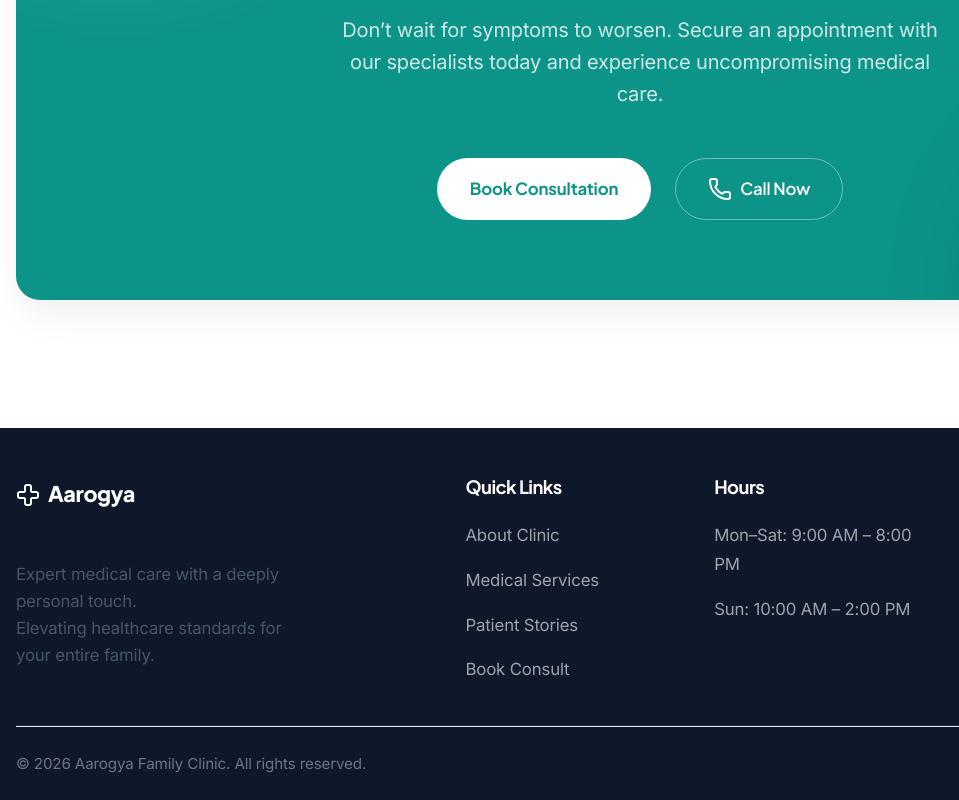
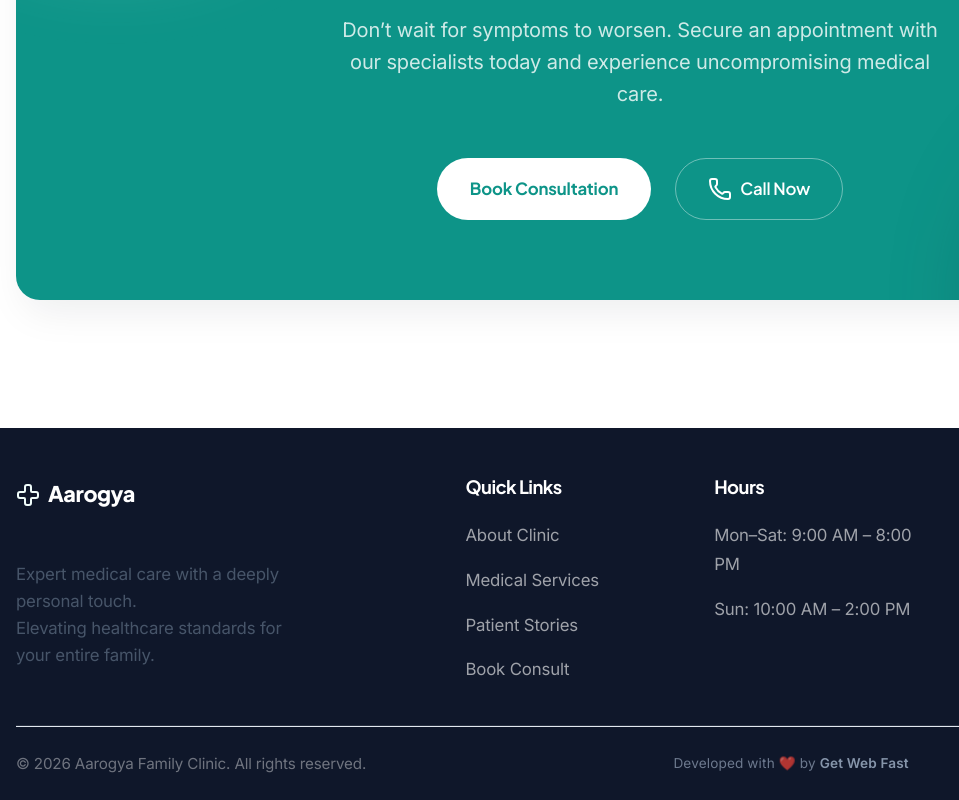
Before and after one commit to robin611126/Aarogya, a website: page index.html in a window 1280 px wide. Shown: the part 5192-5992 px from the top of the page, 0-959 px from the left. Drawn offline with nearby package versions, Linux system fonts and the light colour scheme.

Commit message:
feat: implement design system components and add developer credits to footers

```diff
--- a/css/components.css
+++ b/css/components.css
@@ -276,8 +276,27 @@ textarea.form-control {
   display: flex;
   justify-content: space-between;
   align-items: center;
+  flex-wrap: wrap;
+  gap: 0.75rem;
   color: var(--text-muted);
   font-size: 0.95rem;
+}
+
+.developer-credit {
+  font-size: 0.85rem;
+  color: rgba(148, 163, 184, 0.7);
+  letter-spacing: 0.01em;
+}
+
+.developer-credit a {
+  color: rgba(148, 163, 184, 0.9);
+  text-decoration: none;
+  font-weight: 600;
+  transition: color var(--transition-fast);
+}
+
+.developer-credit a:hover {
+  color: var(--primary);
 }
 
 /* Floating WhatsApp */
--- a/index.html
+++ b/index.html
@@ -402,6 +402,7 @@
 
       <div class="footer-bottom">
         <div class="copyright">&copy; 2026 Aarogya Family Clinic. All rights reserved.</div>
+        <div class="developer-credit">Developed with ❤️ by <a href="https://www.getwebfast.in/" target="_blank" rel="noopener noreferrer">Get Web Fast</a></div>
         <div class="social-links">
           <a href="#" class="social-link" aria-label="Facebook"><i data-lucide="facebook" size="20"></i></a>
           <a href="#" class="social-link" aria-label="Instagram"><i data-lucide="instagram" size="20"></i></a>
```
Also changed, not shown: about.html (+1 -0 lines), appointment.html (+1 -0 lines), contact.html (+1 -0 lines), services.html (+1 -0 lines), testimonials.html (+1 -0 lines), vercel.json (added), 1 other file.
